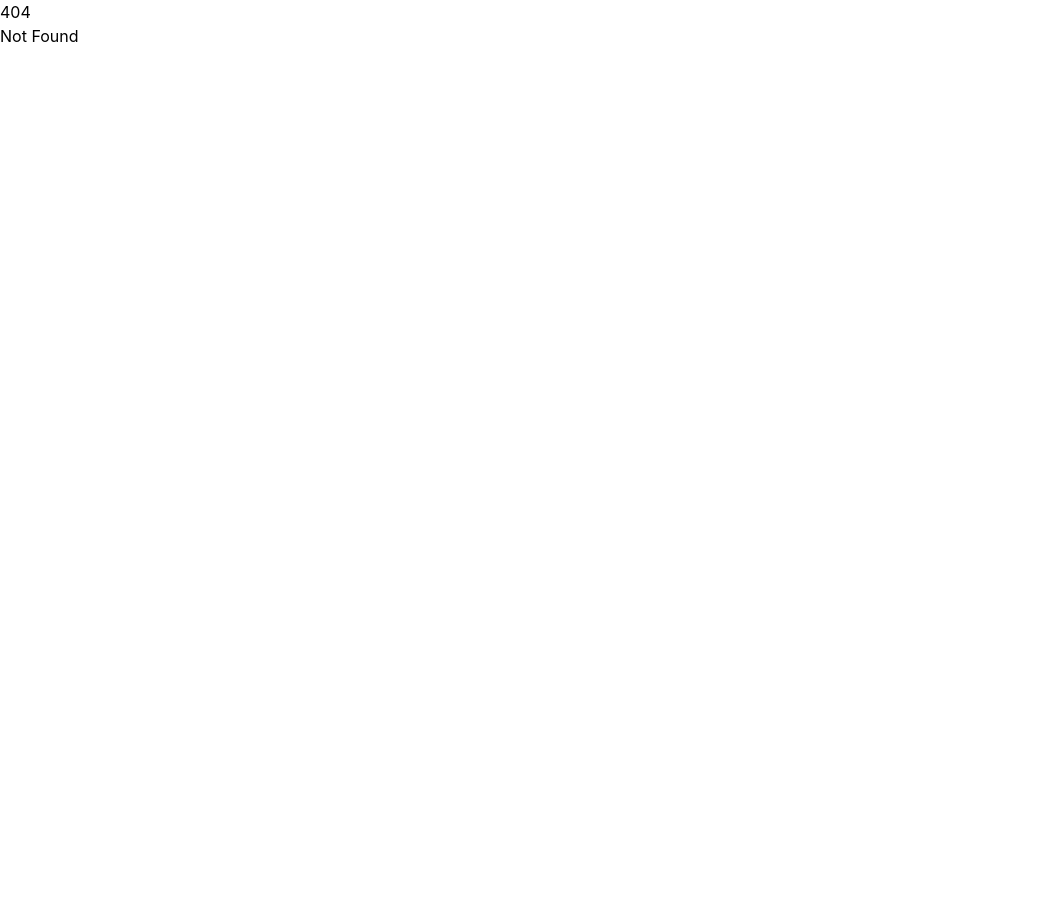
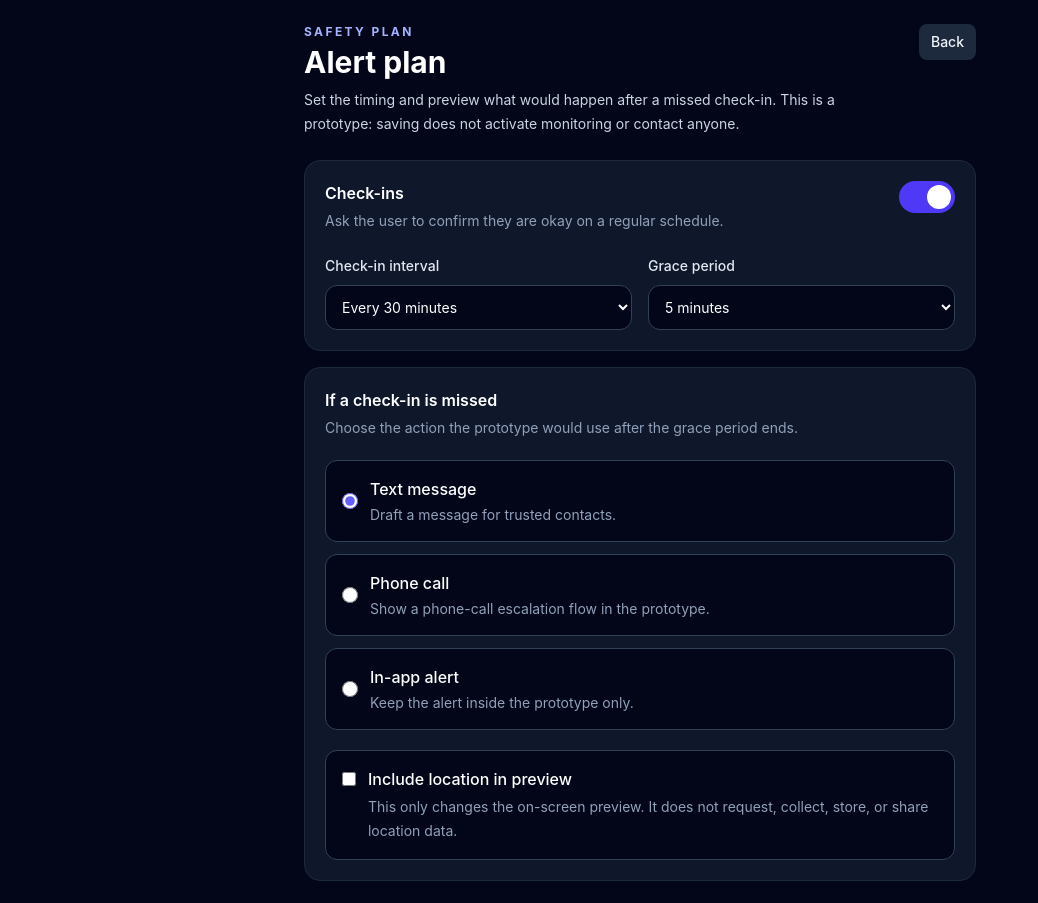
Before and after one commit to joyful-coders/Sending-Stone, a SvelteKit app: page /private/plan in a window 1280 px wide. Before the commit this address had no page. Shown: the top 903 px of the page, without its empty margins (0-1038 px from the left). Before the commit the page ends 800 px from the top, so only its background shows below. Built offline with nearby package versions, Linux system fonts and the light colour scheme.

Commit message:
plan screen + cleanup

```diff
--- a/src/app.html
+++ b/src/app.html
@@ -4,7 +4,7 @@
     <meta charset="utf-8" />
     <link rel="icon" href="%sveltekit.assets%/favicon.png" />
     <meta name="viewport" content="width=device-width, initial-scale=1" />
-    <title>Untitled App</title>
+    <title>Sending Stone</title>
     %sveltekit.head%
   </head>
   <body data-sveltekit-preload-data="hover">
--- a/src/routes/+page.svelte
+++ b/src/routes/+page.svelte
@@ -93,7 +93,7 @@
         class="grid h-10 w-10 place-items-center rounded-full bg-indigo-600 text-sm font-bold text-white"
         aria-hidden="true"
       >
-        U
+        S
       </div>
 
       <div>
--- /dev/null
+++ b/src/routes/private/plan/+page.svelte
@@ -0,0 +1,263 @@
+<script lang="ts">
+  import { goto } from '$app/navigation';
+
+  let checkInEnabled = true;
+  let checkInInterval = '30';
+  let gracePeriod = '5';
+  let alertMethod = 'Text message';
+  let includeLocation = false;
+  let message = '';
+
+  const intervals = [
+    { value: '15', label: 'Every 15 minutes' },
+    { value: '30', label: 'Every 30 minutes' },
+    { value: '60', label: 'Every hour' },
+    { value: '120', label: 'Every 2 hours' }
+  ];
+
+  const gracePeriods = [
+    { value: '2', label: '2 minutes' },
+    { value: '5', label: '5 minutes' },
+    { value: '10', label: '10 minutes' },
+    { value: '15', label: '15 minutes' }
+  ];
+
+  function backToDashboard() {
+    goto('/private');
+  }
+
+  function savePlan() {
+    message =
+      'Alert plan saved for this prototype. No alerts, messages, calls, or location sharing are active.';
+  }
+
+  function previewPlan() {
+    const locationText = includeLocation
+      ? 'The preview would include location details.'
+      : 'The preview would not include location details.';
+
+    message = `Preview: check in every ${checkInInterval} minutes. After a missed check-in, wait ${gracePeriod} minutes, then use ${alertMethod.toLowerCase()}. ${locationText}`;
+  }
+</script>
+
+<svelte:head>
+  <title>Alert Plan</title>
+</svelte:head>
+
+<main class="min-h-screen bg-slate-950 p-4 text-white sm:p-6">
+  <section class="mx-auto max-w-2xl">
+    <header class="flex items-start justify-between gap-4">
+      <div>
+        <p class="text-xs font-bold uppercase tracking-[0.2em] text-indigo-300">
+          Safety plan
+        </p>
+
+        <h1 class="mt-1 text-3xl font-bold">Alert plan</h1>
+
+        <p class="mt-2 max-w-xl text-sm leading-6 text-slate-300">
+          Set the timing and preview what would happen after a missed check-in.
+          This is a prototype: saving does not activate monitoring or contact anyone.
+        </p>
+      </div>
+
+      <button
+        type="button"
+        class="shrink-0 rounded-lg bg-slate-800 px-3 py-2 text-sm font-medium text-slate-100 hover:bg-slate-700"
+        onclick={backToDashboard}
+      >
+        Back
+      </button>
+    </header>
+
+    <section class="mt-6 rounded-2xl border border-slate-800 bg-slate-900 p-5">
+      <div class="flex items-start justify-between gap-4">
+        <div>
+          <h2 class="font-semibold">Check-ins</h2>
+
+          <p class="mt-1 text-sm leading-6 text-slate-400">
+            Ask the user to confirm they are okay on a regular schedule.
+          </p>
+        </div>
+
+        <button
+          type="button"
+          class={`relative h-8 w-14 shrink-0 rounded-full transition ${
+            checkInEnabled ? 'bg-indigo-600' : 'bg-slate-700'
+          }`}
+          aria-pressed={checkInEnabled}
+          aria-label="Toggle check-ins"
+          onclick={() => (checkInEnabled = !checkInEnabled)}
+        >
+          <span
+            class={`absolute left-1 top-1 h-6 w-6 rounded-full bg-white transition-transform ${
+              checkInEnabled ? 'translate-x-6' : 'translate-x-0'
+            }`}
+          ></span>
+        </button>
+      </div>
+
+      {#if checkInEnabled}
+        <div class="mt-5 grid gap-4 sm:grid-cols-2">
+          <label class="block">
+            <span class="text-sm font-medium text-slate-200">
+              Check-in interval
+            </span>
+
+            <select
+              bind:value={checkInInterval}
+              class="mt-2 w-full rounded-xl border border-slate-700 bg-slate-950 px-3 py-3 text-sm text-white outline-none focus:border-indigo-400"
+            >
+              {#each intervals as interval}
+                <option value={interval.value}>{interval.label}</option>
+              {/each}
+            </select>
+          </label>
+
+          <label class="block">
+            <span class="text-sm font-medium text-slate-200">
+              Grace period
+            </span>
+
+            <select
+              bind:value={gracePeriod}
+              class="mt-2 w-full rounded-xl border border-slate-700 bg-slate-950 px-3 py-3 text-sm text-white outline-none focus:border-indigo-400"
+            >
+              {#each gracePeriods as period}
+                <option value={period.value}>{period.label}</option>
+              {/each}
+            </select>
+          </label>
+        </div>
+      {:else}
+        <p class="mt-5 rounded-xl border border-slate-700 bg-slate-950 p-4 text-sm text-slate-400">
+          Check-ins are disabled. You can still edit the escalation settings below.
+        </p>
+      {/if}
+    </section>
+
+    <section class="mt-4 rounded-2xl border border-slate-800 bg-slate-900 p-5">
+      <h2 class="font-semibold">If a check-in is missed</h2>
+
+      <p class="mt-1 text-sm leading-6 text-slate-400">
+        Choose the action the prototype would use after the grace period ends.
+      </p>
+
+      <fieldset class="mt-5 grid gap-3">
+        <legend class="sr-only">Alert method</legend>
+
+        <label
+          class="flex cursor-pointer items-center gap-3 rounded-xl border border-slate-700 bg-slate-950 p-4 hover:border-indigo-400"
+        >
+          <input
+            type="radio"
+            name="alert-method"
+            value="Text message"
+            bind:group={alertMethod}
+            class="h-4 w-4 accent-indigo-500"
+          />
+
+          <span>
+            <span class="block font-medium">Text message</span>
+
+            <span class="mt-1 block text-sm text-slate-400">
+              Draft a message for trusted contacts.
+            </span>
+          </span>
+        </label>
+
+        <label
+          class="flex cursor-pointer items-center gap-3 rounded-xl border border-slate-700 bg-slate-950 p-4 hover:border-indigo-400"
+        >
+          <input
+            type="radio"
+            name="alert-method"
+            value="Phone call"
+            bind:group={alertMethod}
+            class="h-4 w-4 accent-indigo-500"
+          />
+
+          <span>
+            <span class="block font-medium">Phone call</span>
+
+            <span class="mt-1 block text-sm text-slate-400">
+              Show a phone-call escalation flow in the prototype.
+            </span>
+          </span>
+        </label>
+
+        <label
+          class="flex cursor-pointer items-center gap-3 rounded-xl border border-slate-700 bg-slate-950 p-4 hover:border-indigo-400"
+        >
+          <input
+            type="radio"
+            name="alert-method"
+            value="In-app alert"
+            bind:group={alertMethod}
+            class="h-4 w-4 accent-indigo-500"
+          />
+
+          <span>
+            <span class="block font-medium">In-app alert</span>
+
+            <span class="mt-1 block text-sm text-slate-400">
+              Keep the alert inside the prototype only.
+            </span>
+          </span>
+        </label>
+      </fieldset>
+
+      <label
+        class="mt-5 flex cursor-pointer items-start gap-3 rounded-xl border border-slate-700 bg-slate-950 p-4 hover:border-indigo-400"
+      >
+        <input
+          type="checkbox"
+          bind:checked={includeLocation}
+          class="mt-1 h-4 w-4 accent-indigo-500"
+        />
+
+        <span>
+          <span class="block font-medium">
+            Include location in preview
+          </span>
+
+          <span class="mt-1 block text-sm leading-6 text-slate-400">
+            This only changes the on-screen preview. It does not request,
+            collect, store, or share location data.
+          </span>
+        </span>
+      </label>
+    </section>
+
+    {#if message}
+      <p
+        class="mt-4 rounded-xl border border-indigo-500/30 bg-indigo-500/10 p-4 text-sm leading-6 text-indigo-100"
+        aria-live="polite"
+      >
+        {message}
+      </p>
+    {/if}
+
+    <section class="mt-6 grid gap-3 sm:grid-cols-2">
+      <button
+        type="button"
+        class="rounded-xl border border-indigo-400 px-4 py-3 font-semibold text-indigo-200 hover:bg-indigo-500/10"
+        onclick={previewPlan}
+      >
+        Preview plan
+      </button>
+
+      <button
+        type="button"
+        class="rounded-xl bg-indigo-600 px-4 py-3 font-semibold text-white hover:bg-indigo-700"
+        onclick={savePlan}
+      >
+        Save plan
+      </button>
+    </section>
+
+    <p class="mt-6 text-center text-xs leading-5 text-slate-500">
+      Prototype only. Saving does not enable alerts, send messages, call anyone,
+      access device sensors, or share location.
+    </p>
+  </section>
+</main>
```
